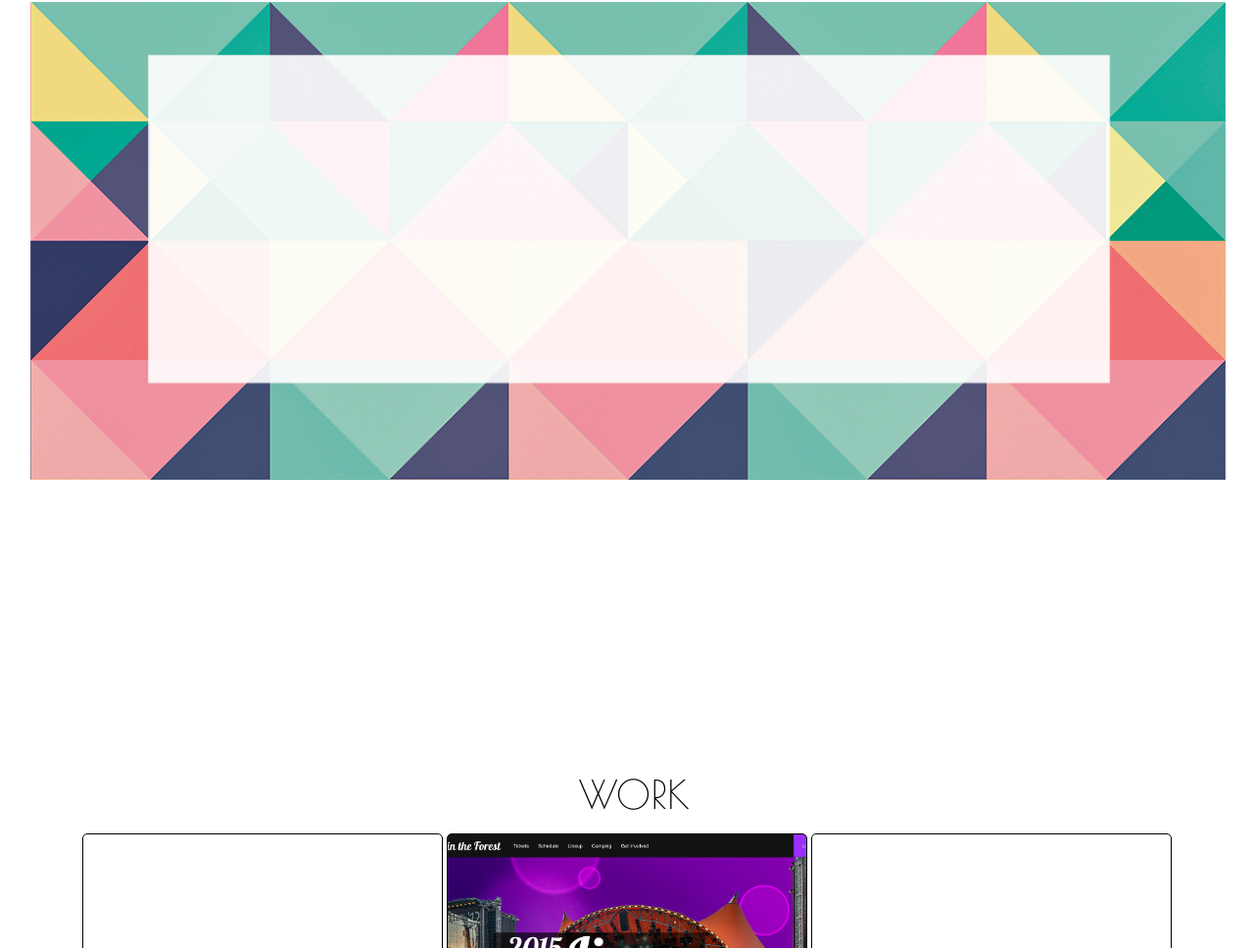
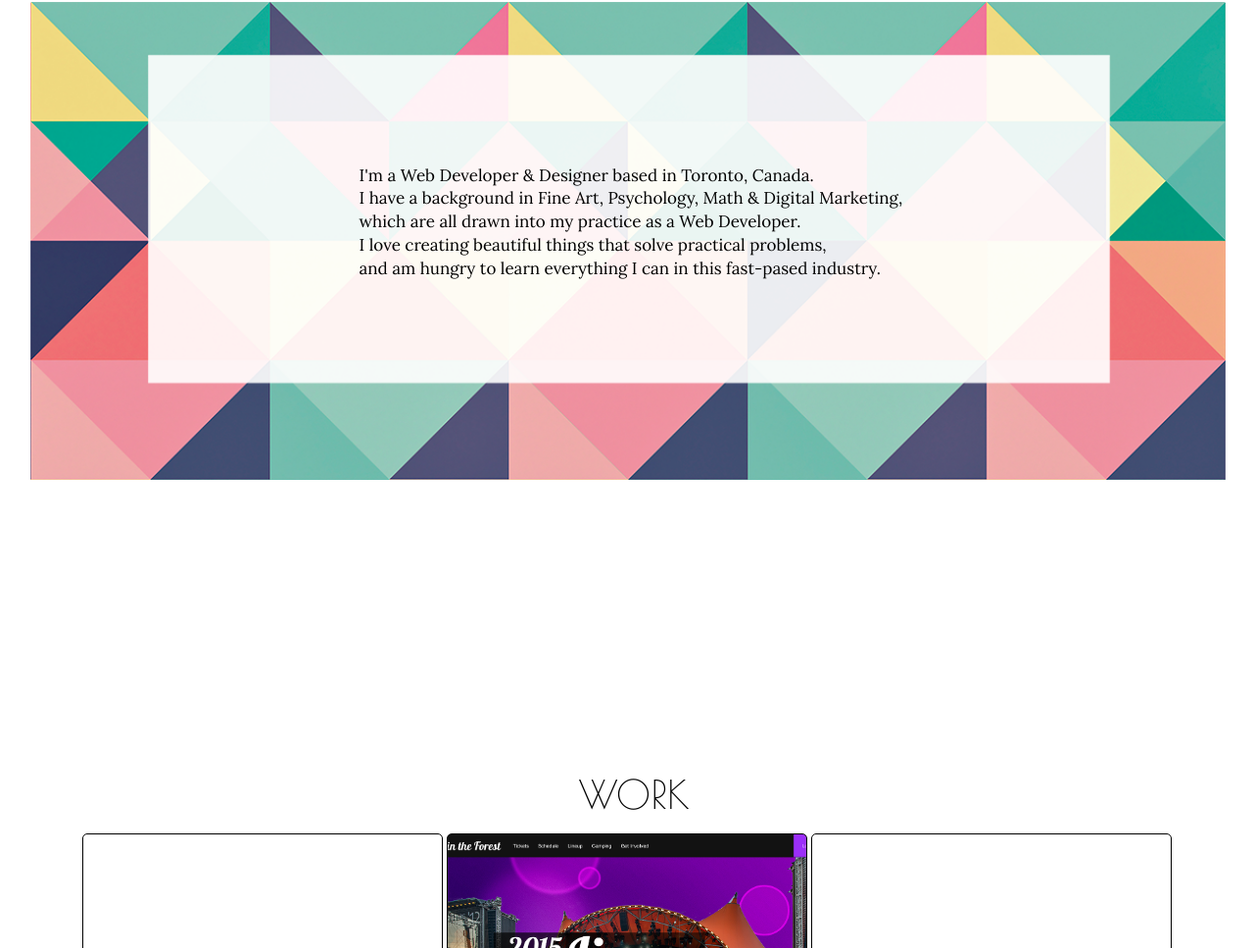
Before and after one commit to blackg33/portfolio, a plain HTML site: page index.html in a window 1280 px wide. Shown: the part 1004-1972 px from the top of the page at 98% size. Drawn offline with nearby package versions, Linux system fonts and the light colour scheme; files that its build step writes are made by us from their sources.

Commit message:
about me

```diff
--- a/css/sass/style.scss
+++ b/css/sass/style.scss
@@ -213,6 +213,17 @@ header{
 				background: $back5;
 				background-size:100%;
 				background-repeat: no-repeat;
+
+				#text{
+					font-size: 17px;
+					//text-align: center;
+					width:55%;
+					margin: 0 auto;
+					line-height: 140%;
+					position:relative;
+					top:23%;
+					left:5%;
+				}
 			}
 
 			h2{
--- a/index.html
+++ b/index.html
@@ -38,7 +38,14 @@
 			<section id="about">
 				<h2>ABOUT ME</h2>
 				<div id="pattern">
+					<div id="text">
+						<p>I'm a Web Developer & Designer based in Toronto, Canada. </p>
+						<p>	I have a background in Fine Art, Psychology, Math & Digital Marketing,</p>
+						<p>which are all drawn into my practice as a Web Developer.</p>
+						<p>	I love creating beautiful things that solve practical problems, </p>
+						<p>and am hungry to learn everything I can in this fast-pased industry.</p>
 
+					<div>
 				</div>
 			</section><!--END ABOUT-->
 			<section id="work">
```
Also changed, not shown: css/style.css, 1 other file.
